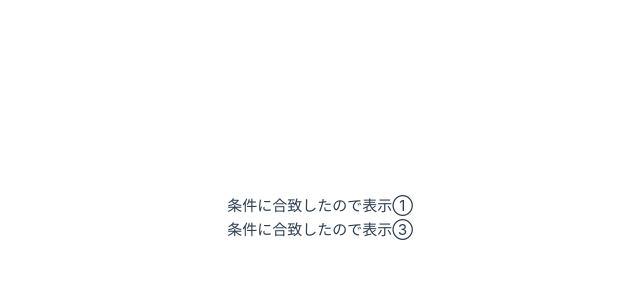
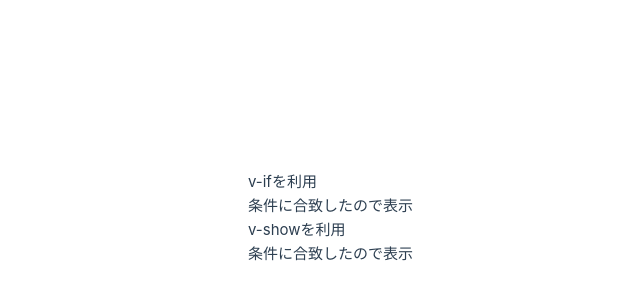
Before and after one commit to takatoshi-tenko/vue-folder, a Vue app in the folder vue3/hello-vue/: page / in a window 1280 px wide. Shown: the part 182-482 px from the top of the page, without its empty margins (227-867 px from the left). Built offline with nearby package versions, Linux system fonts and the light colour scheme.

Commit message:
リスト6.4 v-if, v-showの対比

```diff
--- a/vue3/hello-vue/src/App.vue
+++ b/vue3/hello-vue/src/App.vue
@@ -1,7 +1,6 @@
 <script setup lang="ts">
-import { ref, computed } from 'vue'
+import { computed } from 'vue'
 
-const number = ref(80)
 const showOrNot = computed((): boolean => {
   let showOrNot = false
   const rand = Math.round(Math.random() * 100)
@@ -14,8 +13,13 @@ const showOrNot = computed((): boolean => {
 
 <template>
   <div>
-    <p v-if="number >= 50">条件に合致したので表示①</p>
-    <p v-if="Math.round(Math.random() * 100) >= 50">条件に合致したので表示②</p>
-    <p v-if="showOrNot">条件に合致したので表示③</p>
+    <section>
+      v-ifを利用
+      <p v-if="showOrNot">条件に合致したので表示</p>
+    </section>
+    <section>
+      v-showを利用
+      <p v-show="showOrNot">条件に合致したので表示</p>
+    </section>
   </div>
 </template>
```
